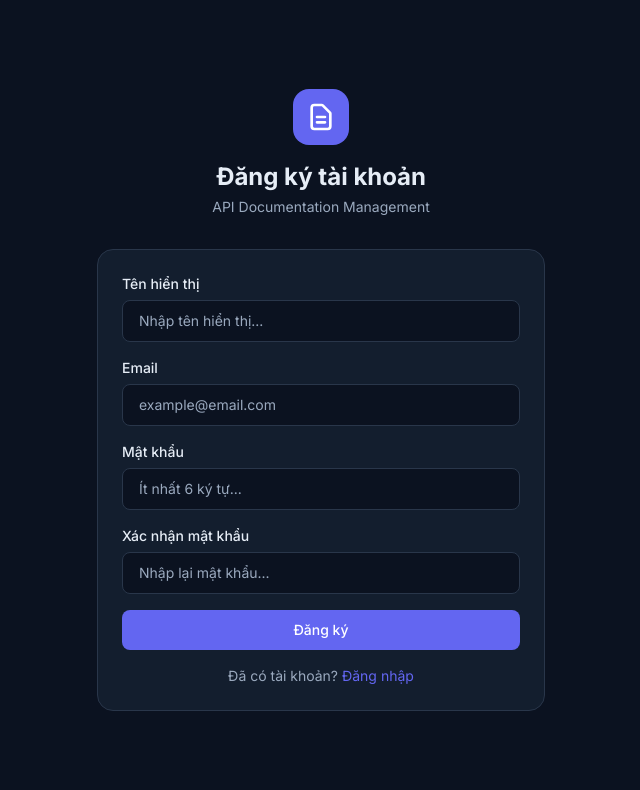
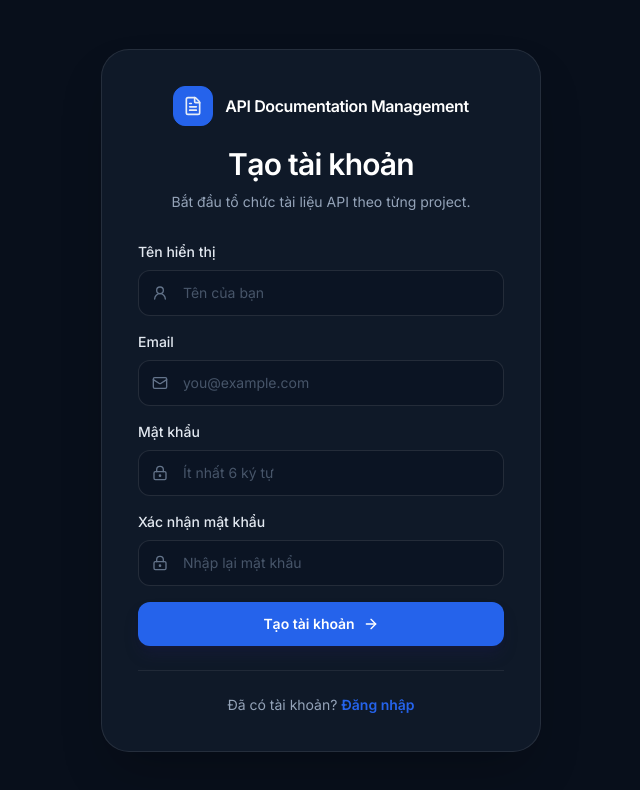
Before and after one commit to HuynhKhanhDuy2912/API_Documentation_Management, a React (Vite) app in the folder frontend/: page /register in a window 1280 px wide. Shown: the top 790 px of the page, without its empty margins (319-959 px from the left). Built offline with nearby package versions, Linux system fonts and the light colour scheme.

Commit message:
update UI and improve  request bodey and response schema

```diff
--- a/frontend/index.html
+++ b/frontend/index.html
@@ -5,7 +5,7 @@
   <meta charset="UTF-8" />
   <link rel="icon" href="/logo.png" />
   <meta name="viewport" content="width=device-width, initial-scale=1.0" />
-  <title>API Documentation Management</title>
+  <title>API Docs</title>
 </head>
 
 <body>
--- a/frontend/src/components/Sidebar.jsx
+++ b/frontend/src/components/Sidebar.jsx
@@ -16,7 +16,7 @@ export default function Sidebar() {
           <div className="w-8 h-8 bg-blue-600 rounded-lg flex items-center justify-center">
             <File className="w-5 h-5" aria-hidden="true" />
           </div>
-          <span className="text-lg font-semibold text-dark-text">API Docs</span>
+          <span className="text-lg font-semibold text-dark-text">Quản Lý Tài Liệu API</span>
         </Link>
       </div>
 
--- a/frontend/src/pages/Login.jsx
+++ b/frontend/src/pages/Login.jsx
@@ -1,6 +1,7 @@
 import { useState } from 'react';
 import { Link, useNavigate } from 'react-router-dom';
 import toast from 'react-hot-toast';
+import { ArrowRight, FileText, LoaderCircle, LockKeyhole, Mail } from 'lucide-react';
 import { useAuth } from '../contexts/AuthContext';
 
 export default function Login() {
@@ -24,59 +25,72 @@ export default function Login() {
   };
 
   return (
-    <div className="min-h-screen flex items-center justify-center bg-dark p-4">
-      <div className="w-full max-w-md">
-        <div className="text-center mb-8">
-          <div className="w-14 h-14 bg-primary rounded-2xl flex items-center justify-center mx-auto mb-4">
-            <svg className="w-8 h-8 text-white" fill="none" stroke="currentColor" viewBox="0 0 24 24">
-              <path strokeLinecap="round" strokeLinejoin="round" strokeWidth={2} d="M9 12h6m-6 4h6m2 5H7a2 2 0 01-2-2V5a2 2 0 012-2h5.586a1 1 0 01.707.293l5.414 5.414a1 1 0 01.293.707V19a2 2 0 01-2 2z" />
-            </svg>
+    <main className="flex min-h-screen items-center justify-center bg-[#080f1b] px-4 py-8 text-dark-text">
+      <section className="w-full max-w-[440px] rounded-[28px] border border-white/[0.09] bg-[#111b2b]/90 p-6 shadow-2xl shadow-black/25 sm:p-8 xl:p-9">
+        <div className="mb-8 text-center">
+          <div className="mx-auto mb-5 flex w-fit items-center gap-3">
+            <div className="flex h-10 w-10 items-center justify-center rounded-xl border border-blue-600 bg-blue-600 text-blue">
+              <FileText className="h-5 w-5" aria-hidden="true" />
             </div>
-          <h1 className="text-2xl font-bold text-dark-text">Đăng nhập</h1>
-          <p className="text-sm text-dark-muted mt-1">API Documentation Management</p>
+            <div className="text-left">
+              <p className="text-base font-semibold tracking-tight text-white">API Documentation Management</p>
+            </div>
+          </div>
+          <p className="text-xs font-semibold uppercase tracking-[0.18em]">Workspace của bạn</p>
+          <h1 className="mt-3 text-3xl font-semibold tracking-tight text-white">Chào mừng trở lại</h1>
+          <p className="mt-2 text-sm leading-6 text-slate-400">Đăng nhập để tiếp tục quản lý tài liệu API của bạn.</p>
         </div>
 
-        <div className="bg-dark-card border border-dark-border rounded-2xl p-6">
-          <form onSubmit={handleSubmit} className="space-y-4">
+        <form onSubmit={handleSubmit} className="space-y-5">
         <div>
-              <label className="block text-sm font-medium text-dark-text mb-1.5">Email</label>
+          <label htmlFor="login-email" className="mb-2 block text-sm font-medium text-slate-200">Email</label>
+          <div className="relative">
+            <Mail className="pointer-events-none absolute left-3.5 top-1/2 h-4 w-4 -translate-y-1/2 text-slate-500" aria-hidden="true" />
             <input
+              id="login-email"
               type="email"
               value={formData.email}
               onChange={(e) => setFormData({ ...formData, email: e.target.value })}
-                placeholder="example@email.com"
+              placeholder="you@example.com"
               required
-                className="w-full px-4 py-2.5 bg-dark border border-dark-border rounded-lg text-dark-text text-sm placeholder-dark-muted focus:outline-none focus:border-primary transition-colors"
+              className="w-full rounded-xl border border-white/10 bg-[#0b1423] py-3 pl-11 pr-4 text-sm text-white outline-none transition placeholder:text-slate-600 focus:border-blue-500 focus:ring-4 focus:ring-blue-500/10"
             />
           </div>
+        </div>
+
         <div>
-              <label className="block text-sm font-medium text-dark-text mb-1.5">Mật khẩu</label>
+          <label htmlFor="login-password" className="mb-2 block text-sm font-medium text-slate-200">Mật khẩu</label>
+          <div className="relative">
+            <LockKeyhole className="pointer-events-none absolute left-3.5 top-1/2 h-4 w-4 -translate-y-1/2 text-slate-500" aria-hidden="true" />
             <input
+              id="login-password"
               type="password"
               value={formData.password}
               onChange={(e) => setFormData({ ...formData, password: e.target.value })}
-                placeholder="Nhập mật khẩu..."
+              placeholder="Nhập mật khẩu"
               required
-                className="w-full px-4 py-2.5 bg-dark border border-dark-border rounded-lg text-dark-text text-sm placeholder-dark-muted focus:outline-none focus:border-primary transition-colors"
+              className="w-full rounded-xl border border-white/10 bg-[#0b1423] py-3 pl-11 pr-4 text-sm text-white outline-none transition placeholder:text-slate-600 focus:border-blue-500 focus:ring-4 focus:ring-blue-500/10"
             />
           </div>
+        </div>
+
         <button
           type="submit"
           disabled={loading}
-              className="w-full py-2.5 bg-primary text-white text-sm font-medium rounded-lg hover:bg-primary-hover transition-colors cursor-pointer disabled:opacity-50"
+          className="group mt-2 flex w-full items-center justify-center gap-2 rounded-xl py-3 text-sm font-semibold text-white bg-blue-600 shadow-lg shadow-indigo-950/40 transition hover:bg-blue-700 disabled:cursor-not-allowed disabled:opacity-60"
         >
+          {loading ? <LoaderCircle className="h-4 w-4 animate-spin" aria-hidden="true" /> : null}
           {loading ? 'Đang đăng nhập...' : 'Đăng nhập'}
+          {!loading && <ArrowRight className="h-4 w-4 transition-transform group-hover:translate-x-0.5" aria-hidden="true" />}
         </button>
         </form>
 
-          <p className="text-sm text-dark-muted text-center mt-4">
+        <div className="my-7 h-px bg-white/[0.07]" />
+        <p className="text-center text-sm text-slate-400">
           Chưa có tài khoản?{' '}
-            <Link to="/register" className="text-primary hover:text-primary-hover transition-colors">
-              Đăng ký
-            </Link>
+          <Link to="/register" className="font-semibold text-blue-600 transition hover:text-white">Đăng ký</Link>
         </p>
-        </div>
-      </div>
-    </div>
+      </section>
+    </main>
   );
 }
--- a/frontend/src/pages/ProjectDetail.jsx
+++ b/frontend/src/pages/ProjectDetail.jsx
@@ -350,11 +350,11 @@ export default function ProjectDetail() {
                       </span>
                     </button>
 
-                    <div className="flex shrink-0 items-center gap-1 opacity-0 transition-opacity group-hover:opacity-100 group-focus-within:opacity-100">
+                    <div className="flex shrink-0 items-center gap-2 opacity-0 transition-opacity group-hover:opacity-100 group-focus-within:opacity-100">
                       <button
                         type="button"
                         onClick={() => openEditForm(doc)}
-                        className="rounded-lg p-2 text-dark-muted transition-colors hover:bg-dark-border hover:text-dark-text"
+                        className="rounded-lg border p-2 text-dark-muted transition-colors hover:bg-dark-border hover:text-dark-text"
                         title="Sửa"
                         aria-label={"Sửa " + doc.name}
                       >
@@ -366,7 +366,7 @@ export default function ProjectDetail() {
                           setDeletingId(doc._id);
                           setConfirmOpen(true);
                         }}
-                        className="rounded-lg p-2 text-dark-muted transition-colors hover:bg-delete/10 hover:text-delete"
+                        className="rounded-lg border p-2 text-dark-muted transition-colors hover:bg-delete/10 hover:text-delete"
                         title="Xóa"
                         aria-label={"Xóa " + doc.name}
                       >
--- a/frontend/src/pages/Register.jsx
+++ b/frontend/src/pages/Register.jsx
@@ -1,6 +1,7 @@
 import { useState } from 'react';
 import { Link, useNavigate } from 'react-router-dom';
 import toast from 'react-hot-toast';
+import { ArrowRight, FileText, LoaderCircle, LockKeyhole, Mail, UserRound } from 'lucide-react';
 import { useAuth } from '../contexts/AuthContext';
 
 export default function Register() {
@@ -35,83 +36,105 @@ export default function Register() {
   };
 
   return (
-    <div className="min-h-screen flex items-center justify-center bg-dark p-4">
-      <div className="w-full max-w-md">
-        <div className="text-center mb-8">
-          <div className="w-14 h-14 bg-primary rounded-2xl flex items-center justify-center mx-auto mb-4">
-            <svg className="w-8 h-8 text-white" fill="none" stroke="currentColor" viewBox="0 0 24 24">
-              <path strokeLinecap="round" strokeLinejoin="round" strokeWidth={2} d="M9 12h6m-6 4h6m2 5H7a2 2 0 01-2-2V5a2 2 0 012-2h5.586a1 1 0 01.707.293l5.414 5.414a1 1 0 01.293.707V19a2 2 0 01-2 2z" />
-            </svg>
+    <main className="flex min-h-screen items-center justify-center bg-[#080f1b] px-4 py-8 text-dark-text">
+      <section className="w-full max-w-[440px] rounded-[28px] border border-white/[0.09] bg-[#111b2b]/90 p-6 shadow-2xl shadow-black/25 sm:p-8 xl:p-9">
+        <div className="mb-7 text-center">
+          <div className="mx-auto mb-5 flex w-fit items-center gap-3">
+            <div className="flex h-10 w-10 items-center justify-center rounded-xl border border-blue-600 bg-blue-600 text-blue">
+              <FileText className="h-5 w-5" aria-hidden="true" />
             </div>
-          <h1 className="text-2xl font-bold text-dark-text">Đăng ký tài khoản</h1>
-          <p className="text-sm text-dark-muted mt-1">API Documentation Management</p>
+            <div className="text-left">
+              <p className="text-base font-semibold tracking-tight text-white">API Documentation Management</p>
+            </div>
+          </div>
+          <h1 className="mt-3 text-3xl font-semibold tracking-tight text-white">Tạo tài khoản</h1>
+          <p className="mt-2 text-sm leading-6 text-slate-400">Bắt đầu tổ chức tài liệu API theo từng project.</p>
         </div>
 
-        <div className="bg-dark-card border border-dark-border rounded-2xl p-6">
         <form onSubmit={handleSubmit} className="space-y-4">
         <div>
-              <label className="block text-sm font-medium text-dark-text mb-1.5">Tên hiển thị</label>
+          <label htmlFor="register-name" className="mb-2 block text-sm font-medium text-slate-200">Tên hiển thị</label>
+          <div className="relative">
+            <UserRound className="pointer-events-none absolute left-3.5 top-1/2 h-4 w-4 -translate-y-1/2 text-slate-500" aria-hidden="true" />
             <input
+              id="register-name"
               type="text"
               value={formData.name}
               onChange={(e) => setFormData({ ...formData, name: e.target.value })}
-                placeholder="Nhập tên hiển thị..."
+              placeholder="Tên của bạn"
               required
-                className="w-full px-4 py-2.5 bg-dark border border-dark-border rounded-lg text-dark-text text-sm placeholder-dark-muted focus:outline-none focus:border-primary transition-colors"
+              className="w-full rounded-xl border border-white/10 bg-[#0b1423] py-3 pl-11 pr-4 text-sm text-white outline-none transition placeholder:text-slate-600 focus:border-blue-500 focus:ring-4 focus:ring-blue-500/10"
             />
           </div>
+        </div>
+
         <div>
-              <label className="block text-sm font-medium text-dark-text mb-1.5">Email</label>
+          <label htmlFor="register-email" className="mb-2 block text-sm font-medium text-slate-200">Email</label>
+          <div className="relative">
+            <Mail className="pointer-events-none absolute left-3.5 top-1/2 h-4 w-4 -translate-y-1/2 text-slate-500" aria-hidden="true" />
             <input
+              id="register-email"
               type="email"
               value={formData.email}
               onChange={(e) => setFormData({ ...formData, email: e.target.value })}
-                placeholder="example@email.com"
+              placeholder="you@example.com"
               required
-                className="w-full px-4 py-2.5 bg-dark border border-dark-border rounded-lg text-dark-text text-sm placeholder-dark-muted focus:outline-none focus:border-primary transition-colors"
+              className="w-full rounded-xl border border-white/10 bg-[#0b1423] py-3 pl-11 pr-4 text-sm text-white outline-none transition placeholder:text-slate-600 focus:border-blue-500 focus:ring-4 focus:ring-blue-500/10"
             />
           </div>
+        </div>
+
         <div>
-              <label className="block text-sm font-medium text-dark-text mb-1.5">Mật khẩu</label>
+          <label htmlFor="register-password" className="mb-2 block text-sm font-medium text-slate-200">Mật khẩu</label>
+          <div className="relative">
+            <LockKeyhole className="pointer-events-none absolute left-3.5 top-1/2 h-4 w-4 -translate-y-1/2 text-slate-500" aria-hidden="true" />
             <input
+              id="register-password"
               type="password"
               value={formData.password}
               onChange={(e) => setFormData({ ...formData, password: e.target.value })}
-                placeholder="Ít nhất 6 ký tự..."
+              placeholder="Ít nhất 6 ký tự"
               required
               minLength={6}
-                className="w-full px-4 py-2.5 bg-dark border border-dark-border rounded-lg text-dark-text text-sm placeholder-dark-muted focus:outline-none focus:border-primary transition-colors"
+              className="w-full rounded-xl border border-white/10 bg-[#0b1423] py-3 pl-11 pr-4 text-sm text-white outline-none transition placeholder:text-slate-600 focus:border-blue-500 focus:ring-4 focus:ring-blue-500/10"
             />
           </div>
+        </div>
+
         <div>
-              <label className="block text-sm font-medium text-dark-text mb-1.5">Xác nhận mật khẩu</label>
+          <label htmlFor="register-confirm-password" className="mb-2 block text-sm font-medium text-slate-200">Xác nhận mật khẩu</label>
+          <div className="relative">
+            <LockKeyhole className="pointer-events-none absolute left-3.5 top-1/2 h-4 w-4 -translate-y-1/2 text-slate-500" aria-hidden="true" />
             <input
+              id="register-confirm-password"
               type="password"
               value={formData.confirmPassword}
               onChange={(e) => setFormData({ ...formData, confirmPassword: e.target.value })}
-                placeholder="Nhập lại mật khẩu..."
+              placeholder="Nhập lại mật khẩu"
               required
               minLength={6}
-                className="w-full px-4 py-2.5 bg-dark border border-dark-border rounded-lg text-dark-text text-sm placeholder-dark-muted focus:outline-none focus:border-primary transition-colors"
+              className="w-full rounded-xl border border-white/10 bg-[#0b1423] py-3 pl-11 pr-4 text-sm text-white outline-none transition placeholder:text-slate-600 focus:border-blue-500 focus:ring-4 focus:ring-blue-500/10"
             />
           </div>
+        </div>
+
         <button
           type="submit"
           disabled={loading}
-              className="w-full py-2.5 bg-primary text-white text-sm font-medium rounded-lg hover:bg-primary-hover transition-colors cursor-pointer disabled:opacity-50"
+          className="group mt-2 flex w-full items-center justify-center gap-2 rounded-xl py-3 text-sm font-semibold text-white bg-blue-600 shadow-lg shadow-indigo-950/40 transition hover:bg-blue-700 disabled:cursor-not-allowed disabled:opacity-60"
         >
-              {loading ? 'Đang đăng ký...' : 'Đăng ký'}
+          {loading ? <LoaderCircle className="h-4 w-4 animate-spin" aria-hidden="true" /> : null}
+          {loading ? 'Đang đăng ký...' : 'Tạo tài khoản'}
+          {!loading && <ArrowRight className="h-4 w-4 transition-transform group-hover:translate-x-0.5" aria-hidden="true" />}
         </button>
         </form>
 
-          <p className="text-sm text-dark-muted text-center mt-4">
+        <div className="my-6 h-px bg-white/[0.07]" />
+        <p className="text-center text-sm text-slate-400">
           Đã có tài khoản?{' '}
-            <Link to="/login" className="text-primary hover:text-primary-hover transition-colors">
-              Đăng nhập
-            </Link>
+          <Link to="/login" className="font-semibold text-blue-600 transition hover:text-white">Đăng nhập</Link>
         </p>
-        </div>
-      </div>
-    </div>
+      </section>
+    </main>
   );
 }
```
Also changed, not shown: frontend/src/pages/ApiDocDetail.jsx (+17 -1 lines), frontend/src/pages/ApiDocForm.jsx (+155 -16 lines). Lines whose indentation alone changed are shown as unchanged.
